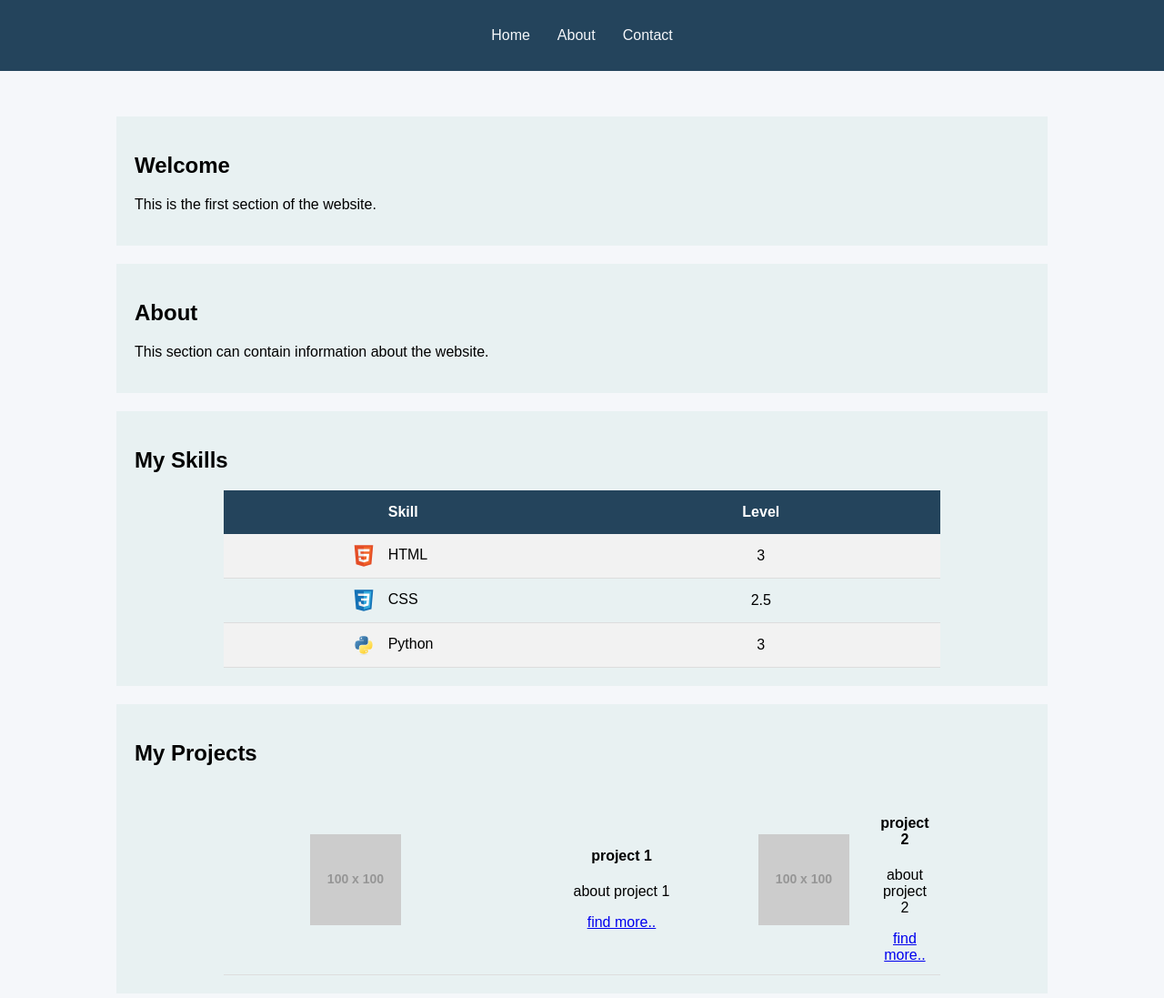
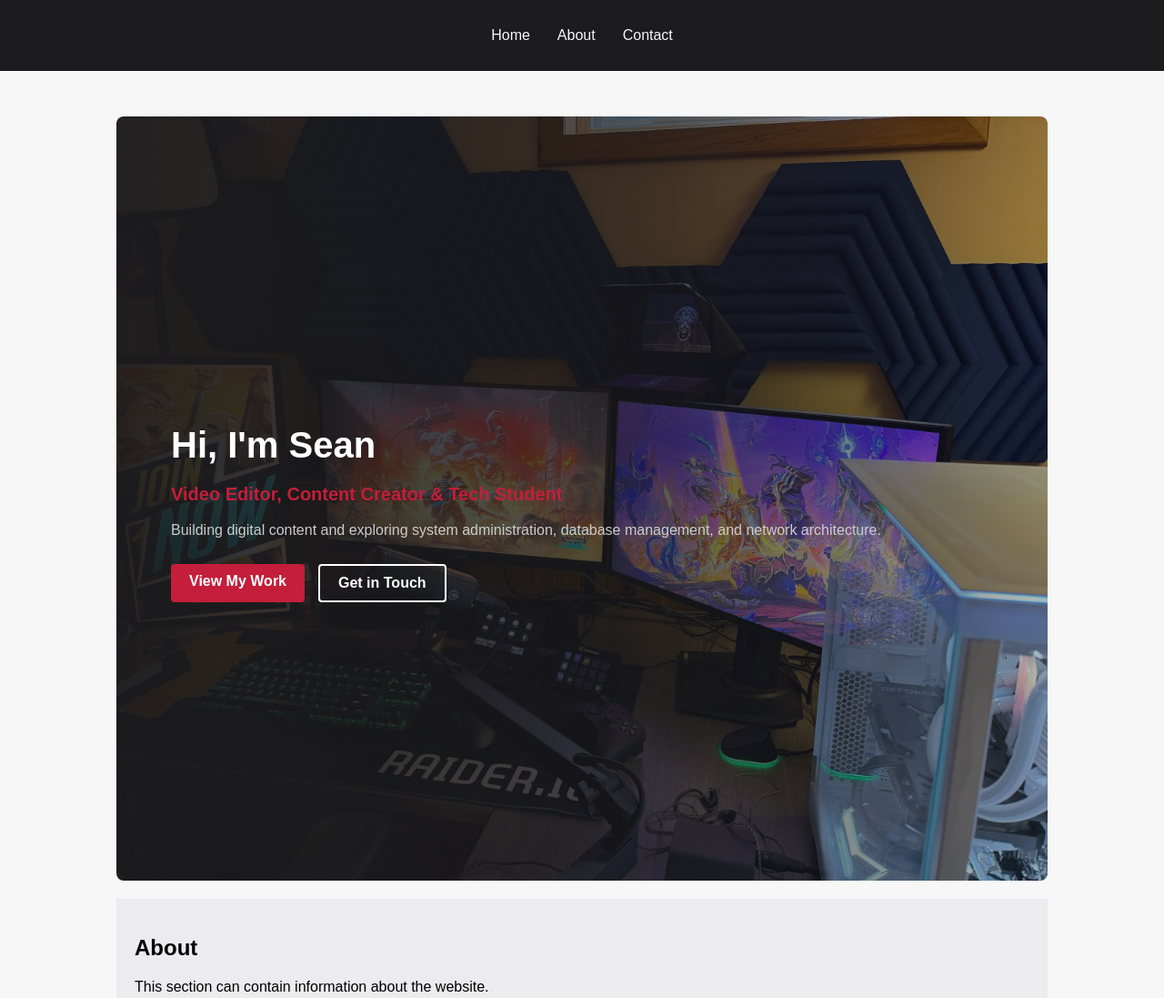
Before and after one commit to seangwilson/seangwilson.github.io, a plain HTML site: page index.html in a window 1280 px wide. Shown: the top 1097 px of the page at 91% size. Drawn offline with Linux system fonts and the light colour scheme; placeholder pictures from the web are drawn by us.

Commit message:
many changes

```diff
--- a/index.html
+++ b/index.html
@@ -19,15 +19,27 @@
  -->
     <nav id="desktopmenu">
         <a href="#home">Home</a>
-        <a href="/pages/about.html">About</a>
-        <a href="/pages/contact.html">Contact</a>
+        <a href="pages/about.html">About</a>
+        <a href="pages/contact.html">Contact</a>
     </nav>
     <nav id="mobilemenu">Menu ☰</nav>
     <main>
 
-        <section id="home">
-            <h2>Welcome</h2>
-            <p>This is the first section of the website.</p>
+        <section id="hero" class="hero-section">
+            <div class="hero-content">
+                <div class="hero-text">
+                    <h1>Hi, I'm Sean</h1>
+                    <p class="hero-subtitle">Video Editor, Content Creator &amp; Tech Student</p>
+                    <p class="hero-description">
+                        Building digital content and exploring system administration, database management, and network architecture.
+                    </p>
+                    <!-- Your buttons belong right here inside .hero-text -->
+                    <div class="hero-buttons">
+                        <a href="#projects" class="btn primary-btn">View My Work</a>
+                        <a href="#contact" class="btn secondary-btn">Get in Touch</a>
+                    </div>
+                </div>
+            </div>
         </section>
 
         <section id="about">
--- a/style/style.css
+++ b/style/style.css
@@ -1,13 +1,14 @@
 /*
-project:
-programmer:
-LMD:
+project: Portfolio Website
+programmer: Sean Wilson
+LMD: 05/11/26
 */
 
 :root {
-    --primary: #f5f7fa;
-    --secondary: #24445c;
-    --accent: #f28c28;
+    --primary: #F7F7F8;
+    --secondary: #1C1C1E;
+    --accent: #C41E3A;
+    --section-bg: #ECECEE;
 }
 
 body {
@@ -42,8 +43,116 @@ main {
     padding: 20px;
 }
 
+/* Hero Section Styling */
+.hero-section {
+    position: relative;
+    background-color: var(--secondary);
+    background-image:
+        linear-gradient(90deg, rgba(28, 28, 30, 0.95) 0%, rgba(28, 28, 30, 0.7) 60%, rgba(28, 28, 30, 0.3) 100%),
+        url('../images/hero_background.jpg');
+    background-size: cover;
+    background-position: center;
+    border-radius: 8px;
+    margin-bottom: 20px;
+    overflow: hidden;
+    color: #FFFFFF;
+    min-height: 100vh;
+    display: flex;
+    align-items: center;
+}
+
+.hero-content {
+    display: flex;
+    align-items: center;
+    justify-content: space-between;
+    gap: 40px;
+    padding: 60px 40px;
+}
+
+.hero-text {
+    flex: 1;
+    z-index: 2;
+}
+
+.hero-text h1 {
+    color: #FFFFFF;
+    font-size: 2.5rem;
+    margin-bottom: 10px;
+}
+
+.hero-subtitle {
+    font-size: 1.25rem;
+    color: var(--accent);
+    font-weight: bold;
+    margin-bottom: 15px;
+}
+
+.hero-description {
+    color: #CCCCCC;
+    margin-bottom: 25px;
+    line-height: 1.5;
+}
+
+/* Hero Section Buttons */
+.hero-buttons {
+    display: flex;
+    gap: 15px;
+    margin-top: 20px;
+}
+
+.btn {
+    display: inline-block;
+    padding: 10px 20px;
+    text-decoration: none;
+    font-weight: bold;
+    border-radius: 4px;
+    transition: background-color 0.2s ease, transform 0.1s ease;
+}
+
+.primary-btn {
+    background-color: var(--accent);
+    color: white;
+}
+
+.primary-btn:hover {
+    background-color: #a81830; /* Darker Death Knight red */
+}
+
+.secondary-btn {
+    background-color: transparent;
+    color: #FFFFFF;
+    border: 2px solid #FFFFFF;
+}
+
+.secondary-btn:hover {
+    background-color: #FFFFFF;
+    color: var(--secondary);
+}
+
+/* Mobile responsiveness: stacks text and portrait vertically on smaller screens */
+@media (max-width: 768px) {
+    .hero-content {
+        flex-direction: column-reverse;
+        text-align: center;
+        padding: 40px 20px;
+    }
+
+    .hero-buttons {
+        justify-content: center;
+    }
+
+    .hero-image-wrapper {
+        margin-bottom: 20px;
+        flex: unset;
+    }
+
+    .hero-portrait {
+        max-width: 220px; /* Scales down gracefully on mobile */
+    }
+}
+
 section {
-    background-color: #e8f1f2;
+    background-color: var(--section-bg);
     margin-bottom: 20px;
     padding: 20px;
 }
@@ -59,6 +168,7 @@ table {
     width: 80%;
     margin: auto;
     border-collapse: collapse;
+    border: 2px solid var(--secondary);
 }
 
 /* Make the first column take up 50% of the table width */
@@ -75,7 +185,7 @@ table td:nth-child(2) {
 
 /* Table Header */
 th {
-    background-color: #24445c;
+    background-color: var(--secondary);
     color: white;
     padding: 15px;
 }
@@ -96,12 +206,12 @@ td {
 
 /* Alternate Row Colours */
 tr:nth-child(even) {
-    background-color: #f2f2f2;
+    background-color: var(--primary);
 }
 
 /* Hover Effect */
 tr:hover {
-    background-color: #e3edf5;
+    background-color: #F8E6E9;
 }
 
 /* Skill Images */
--- /dev/null
+++ b/style/test-style.css
@@ -0,0 +1,42 @@
+* {
+    box-sizing: border-box;
+}
+
+.container1 {
+    display: flex;
+    flex-wrap: wrap;
+}
+
+.box {
+    background-color: azure;
+    border: 2px solid #1c1c1c;
+    margin: 2px;
+    padding: 1px 4px;
+}
+
+/* phone */
+@media(max-width: 600px) {
+    .box {
+        width: 100%;
+    }
+}
+
+/* screen */
+@media(min-width: 600px) {
+    .box {
+        width: 50%;
+    }
+}
+
+video {
+
+
+}
+.container2 {
+position: fixed;
+top: auto;
+bottom: auto;
+right: auto;
+left: auto;
+
+}
```
Also changed, not shown: test.html (added, +36 -0 lines), images/hero_background.jpg (added), images/portrait.png (added), 1 other file.
